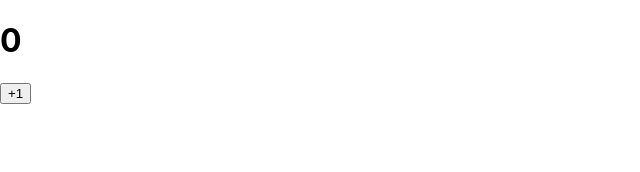
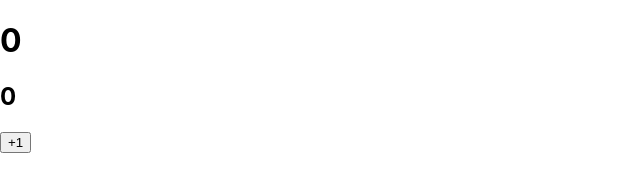
Before and after one commit to yh0921k/learning-react, a React (Create React App) app: page / in a window 1280 px wide. Shown: the top 172 px of the page, without its empty margins (0-640 px from the left). Built offline with nearby package versions, Linux system fonts and the light colour scheme.

Commit message:
[add] 3.4.1.1 state 객체 안에 여러 값이 있을 때

```diff
--- a/src/class-component/Counter.js
+++ b/src/class-component/Counter.js
@@ -5,13 +5,15 @@ class Counter extends Component {
     super(props);
     this.state = {
       number: 0,
+      fixedNumber: 0,
     };
   }
   render() {
-    const { number } = this.state;
+    const { number, fixedNumber } = this.state;
     return (
       <div>
         <h1>{number}</h1>
+        <h2>{fixedNumber}</h2>
         <button onClick={() => this.setState({ number: number + 1 })}>
           +1
         </button>
```
